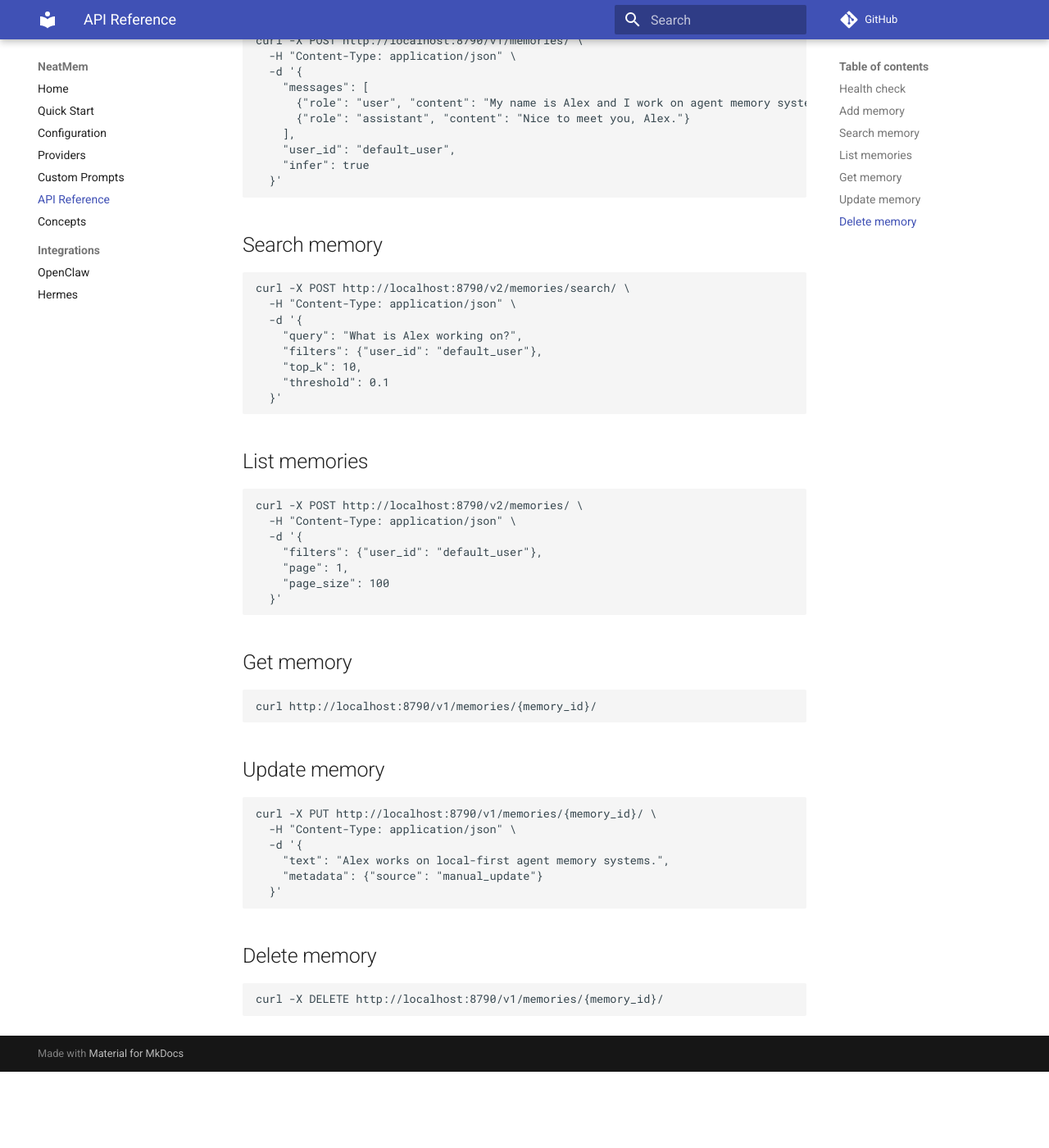
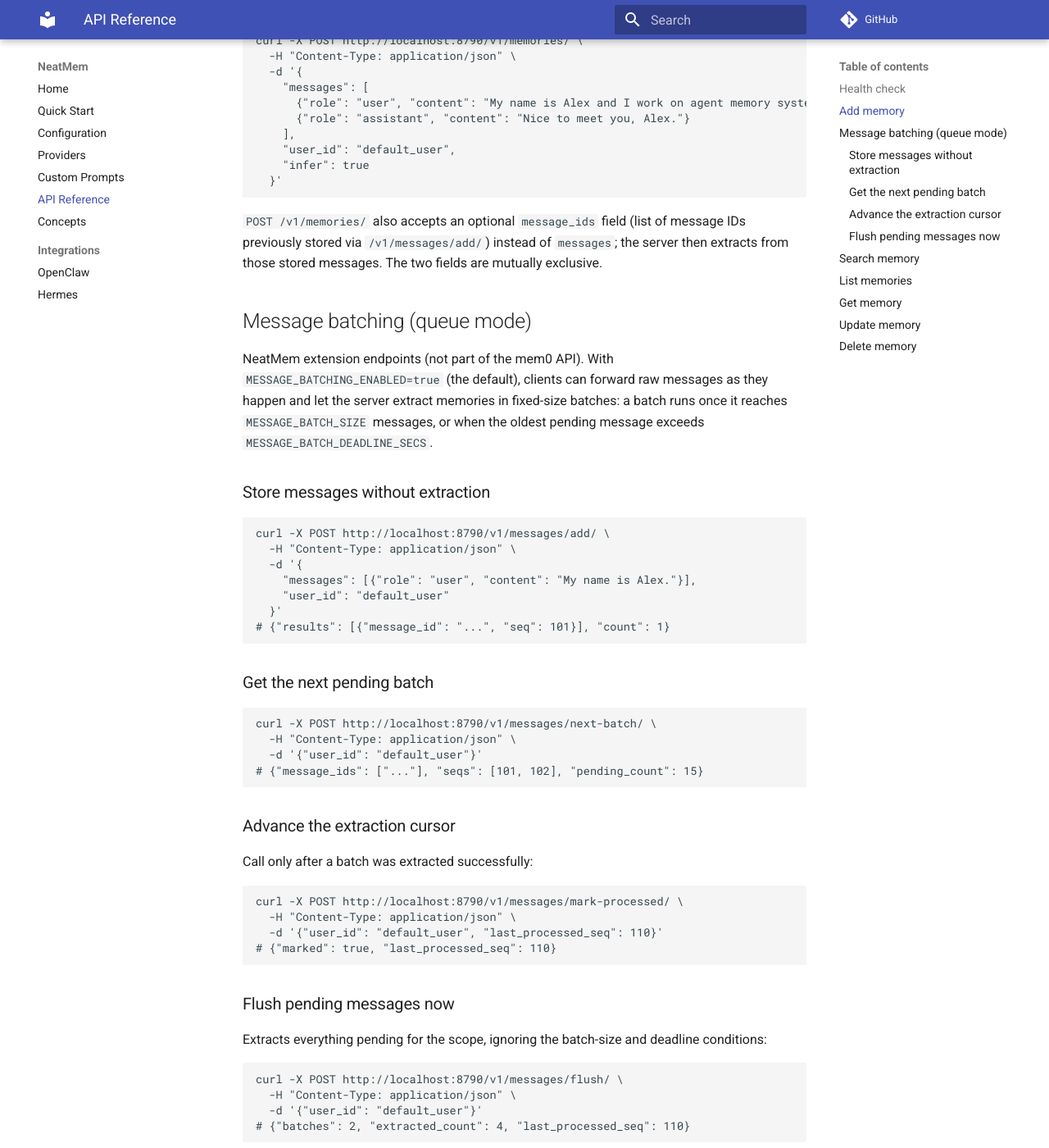
Before and after one commit to kanhaoning/NeatMem, an MkDocs documentation site: the page built from docs/api.md, in a window 1280 px wide and 1400 px high, scrolled down 332 px. Shown: the whole window at 82% size. Built offline with MkDocs 1.6.1 and Material for MkDocs 9.7.7, drawn with Linux system fonts in a browser that asks for light colours; comment, search, counter and statistics services are not loaded; before the commit the page ends 1639 px from its top, so only the background shows below that.

Commit message:
docs: cover server-side write batching, sharpen README positioning
- README/Hermes docs: 4 advertised tools, forward-based write path with
  session-end flush, verify flow updated for batched extraction
- docs/api.md + concepts.md: /v1/messages/ endpoint family, message_ids
  on /v1/memories/, queue-mode mechanism (cursor, retry, flush)
- configuration.md + .env.example: MESSAGE_BATCH_* and
  DEDUP_RECALL_THRESHOLD entries
- README: drop multi-provider feature bullet (table stakes, moved to a
  neutral Compatibility line); remove completed spaCy roadmap item;
  design notes wording for in-process scheduler

Co-Authored-By: Claude Opus 4.6 <noreply@anthropic.com>

````diff
--- a/docs/api.md
+++ b/docs/api.md
@@ -19,6 +19,55 @@ curl -X POST http://localhost:8790/v1/memories/ \
     "user_id": "default_user",
     "infer": true
   }'
+```
+
+`POST /v1/memories/` also accepts an optional `message_ids` field (list of message IDs previously stored via `/v1/messages/add/`) instead of `messages`; the server then extracts from those stored messages. The two fields are mutually exclusive.
+
+## Message batching (queue mode)
+
+NeatMem extension endpoints (not part of the mem0 API). With `MESSAGE_BATCHING_ENABLED=true` (the default), clients can forward raw messages as they happen and let the server extract memories in fixed-size batches: a batch runs once it reaches `MESSAGE_BATCH_SIZE` messages, or when the oldest pending message exceeds `MESSAGE_BATCH_DEADLINE_SECS`.
+
+### Store messages without extraction
+
+```bash
+curl -X POST http://localhost:8790/v1/messages/add/ \
+  -H "Content-Type: application/json" \
+  -d '{
+    "messages": [{"role": "user", "content": "My name is Alex."}],
+    "user_id": "default_user"
+  }'
+# {"results": [{"message_id": "...", "seq": 101}], "count": 1}
+```
+
+### Get the next pending batch
+
+```bash
+curl -X POST http://localhost:8790/v1/messages/next-batch/ \
+  -H "Content-Type: application/json" \
+  -d '{"user_id": "default_user"}'
+# {"message_ids": ["..."], "seqs": [101, 102], "pending_count": 15}
+```
+
+### Advance the extraction cursor
+
+Call only after a batch was extracted successfully:
+
+```bash
+curl -X POST http://localhost:8790/v1/messages/mark-processed/ \
+  -H "Content-Type: application/json" \
+  -d '{"user_id": "default_user", "last_processed_seq": 110}'
+# {"marked": true, "last_processed_seq": 110}
+```
+
+### Flush pending messages now
+
+Extracts everything pending for the scope, ignoring the batch-size and deadline conditions:
+
+```bash
+curl -X POST http://localhost:8790/v1/messages/flush/ \
+  -H "Content-Type: application/json" \
+  -d '{"user_id": "default_user"}'
+# {"batches": 2, "extracted_count": 4, "last_processed_seq": 110}
 ```
 
 ## Search memory
--- a/docs/concepts.md
+++ b/docs/concepts.md
@@ -35,6 +35,15 @@ threshold filtering
 results
 ```
 
+### Server-side write batching (queue mode)
+
+Clients can either send messages for immediate extraction (`POST /v1/memories/`) or just forward them (`POST /v1/messages/add/`) and let the server batch extraction:
+
+- an in-process scheduler extracts a batch once `MESSAGE_BATCH_SIZE` messages are pending, or once the oldest pending message exceeds `MESSAGE_BATCH_DEADLINE_SECS`
+- a per-user cursor (`message_cursor` table) tracks how far extraction has progressed; a failed batch is retried on the next round, and a server restart resumes from the cursor — no message is extracted twice or skipped
+- `POST /v1/messages/flush/` forces extraction of everything pending for a scope (used e.g. at session end)
+- both paths share the same extraction pipeline, so batching changes scheduling, not memory semantics
+
 ## Development probes
 
 Memory quality iteration is done through `probe/`, which contains OpenClaw end-to-end probes and extraction simulation scripts. It is not a benchmark suite.
@@ -45,6 +54,6 @@ NeatMem is designed around a few constraints:
 
 - keep the plugin layer thin
 - keep the backend self-hosted and debuggable
-- do not require Redis or a background scheduler
+- do not require Redis, an external scheduler, or a message queue
 - prefer memory quality over feature breadth
 - preserve compatibility with mem0-style APIs where possible
````
Also changed, not shown: README.md (+13 -9 lines), docs/configuration.md (+5 -0 lines), docs/index.md (+2 -1 lines), docs/providers.md (+1 -1 lines), hermes/README.md (+7 -5 lines), 1 other file.
